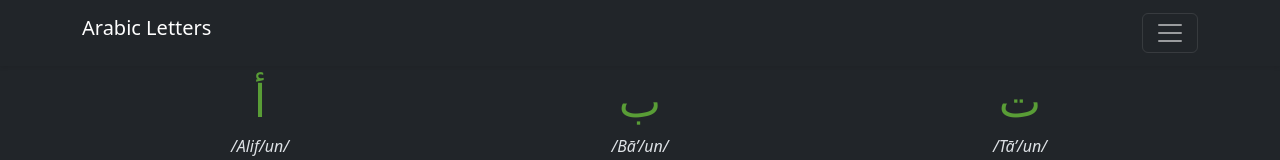
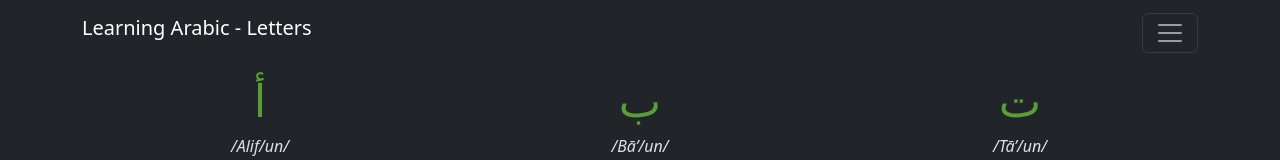
Before and after one commit to jaimemarcosjr/LearningArabicLetters, an Eleventy site: page index.njk in a window 1280 px wide. Shown: the top 160 px of the page. Built offline with nearby package versions, Linux system fonts and the light colour scheme; Eleventy itself is replaced by a stand-in of ours; files that its build step writes are made by us from their sources.

Commit message:
Update mainlayout.njk

```diff
--- a/_includes/mainlayout.njk
+++ b/_includes/mainlayout.njk
@@ -17,7 +17,7 @@ title: Learning Arabic
 <body>
     <div class="navbar navbar-dark bg-dark shadow-sm">
         <div class="container">
-            <a href="#" class="navbar-brand d-flex align-items-center">Arabic Letters</a><button class="navbar-toggler"
+            <a href="#" class="navbar-brand d-flex align-items-center">Learning Arabic - {{ title }}</a><button class="navbar-toggler"
                 type="button" data-bs-toggle="offcanvas" href="#toggleTransiliteration" role="button"
                 aria-controls="toggleTransiliteration" aria-label="Toggle navigation">
                 <span class="navbar-toggler-icon"></span>
```
